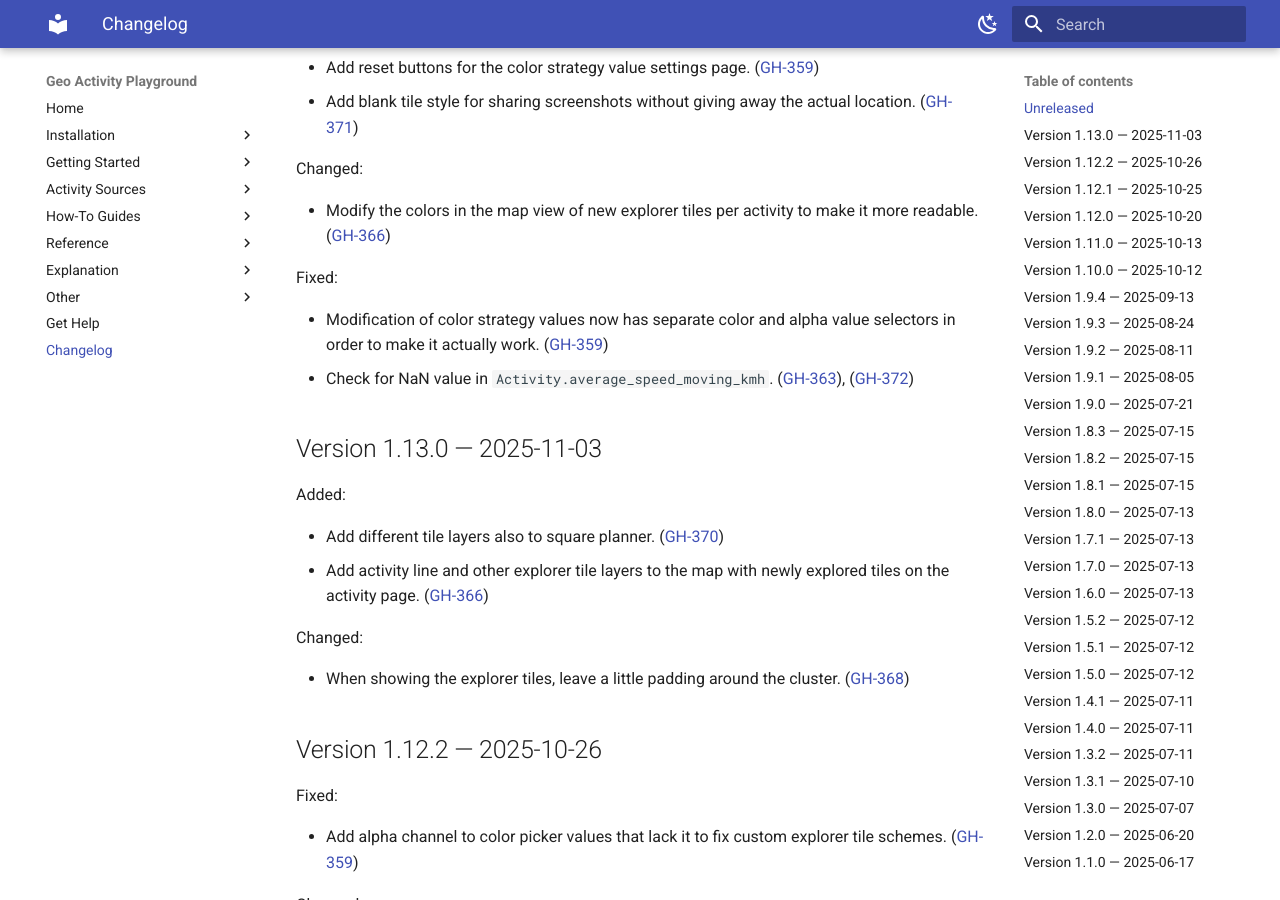
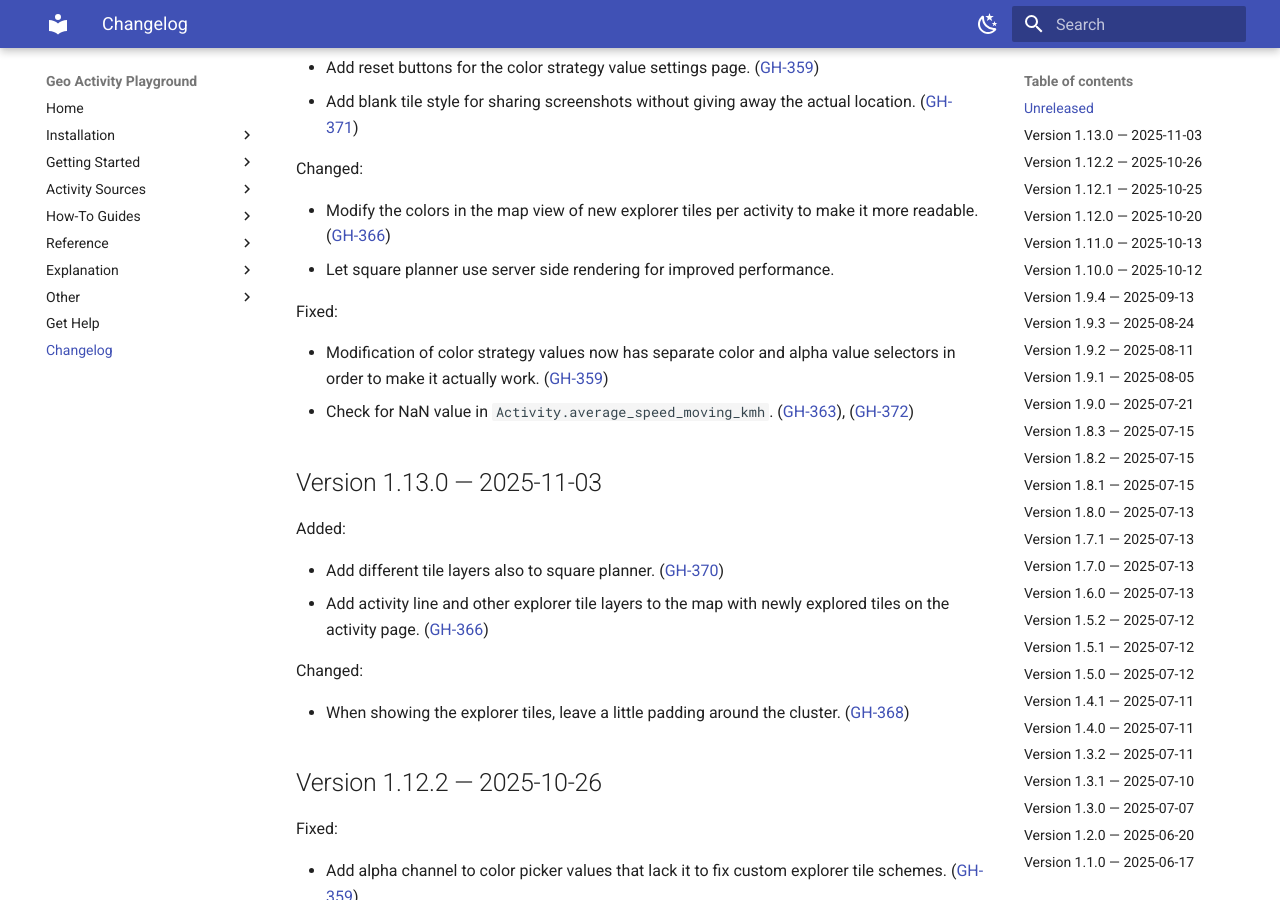
Before and after one commit to martin-ueding/geo-activity-playground, an MkDocs documentation site: the page built from docs/changelog.md, in a window 1280 px wide and 900 px high, scrolled down 308 px. Built offline with MkDocs 1.6.1 and Material for MkDocs 9.7.7, drawn with Linux system fonts in a browser that asks for light colours.

Commit message:
Changelog entry

```diff
--- a/docs/changelog.md
+++ b/docs/changelog.md
@@ -25,6 +25,7 @@ Added:
 Changed:
 
 - Modify the colors in the map view of new explorer tiles per activity to make it more readable. ([GH-366](https://github.com/martin-ueding/geo-activity-playground/issues/366))
+- Let square planner use server side rendering for improved performance.
 
 Fixed:
 
```
